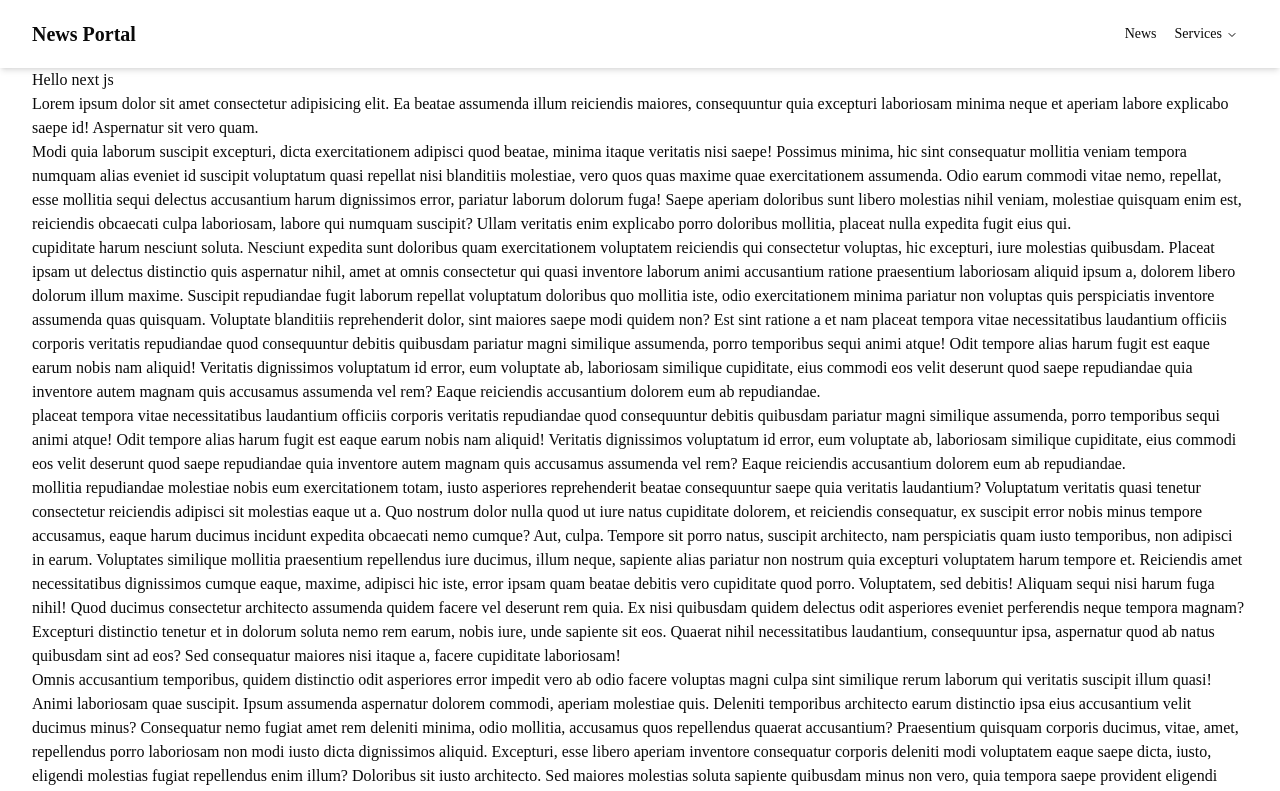
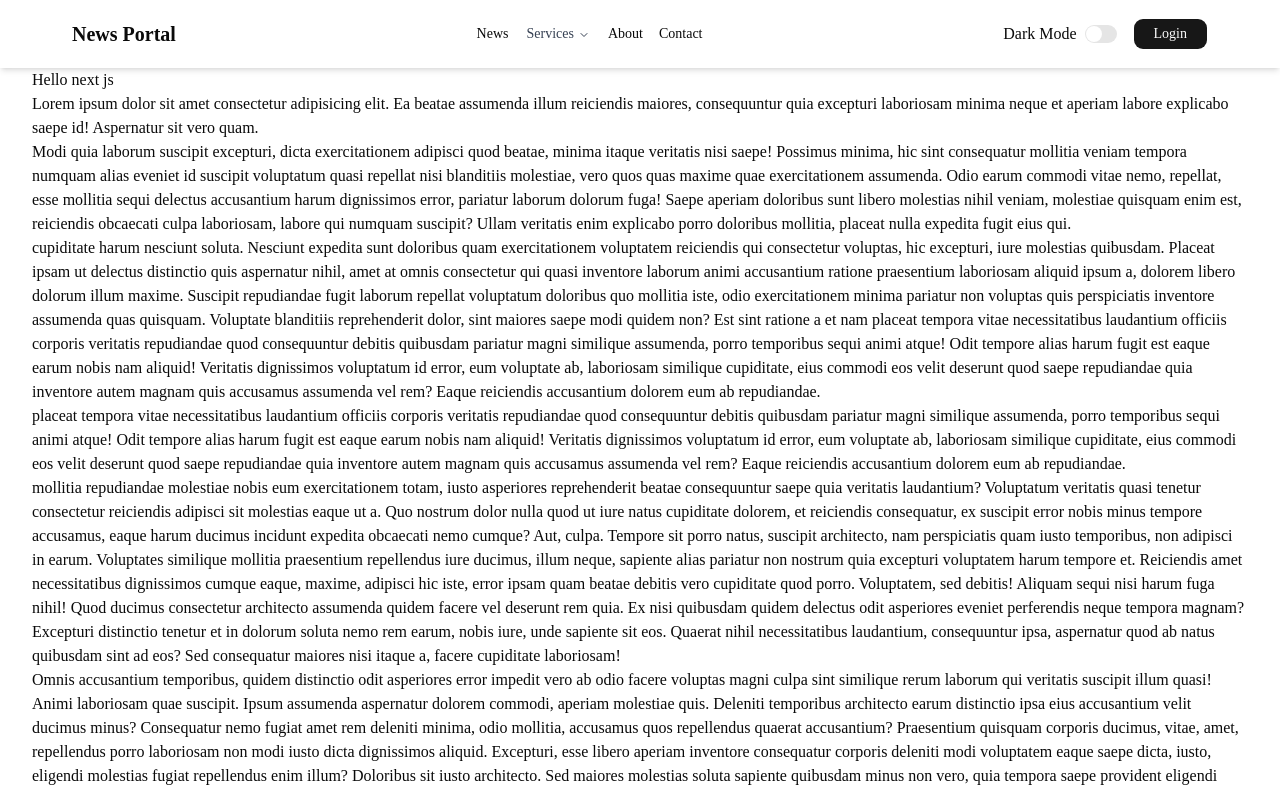
Before and after one commit to rashedjamanraj/news-portal, a Next.js app: page / in a window 1280 px wide. Shown: the top 791 px of the page. Built offline with nearby package versions, Linux system fonts and the light colour scheme.

Commit message:
navbar edit

```diff
--- a/package.json
+++ b/package.json
@@ -16,6 +16,7 @@
     "radix-ui": "^1.4.3",
     "react": "19.2.4",
     "react-dom": "19.2.4",
+    "react-icons": "^5.6.0",
     "shadcn": "^4.3.0",
     "tailwind-merge": "^3.5.0",
     "tw-animate-css": "^1.4.0"
--- a/src/components/navbar/Navbar.tsx
+++ b/src/components/navbar/Navbar.tsx
@@ -7,10 +7,15 @@ import {
   NavigationMenuList,
   NavigationMenuTrigger,
 } from "../ui/navigation-menu";
+import { Switch } from "../ui/switch";
+import { Button } from "../ui/button";
+import { AiOutlineMenu } from "react-icons/ai";
+
+
 
 const Navbar = () => {
   return (
-    <header className="py-4 shadow-md ">
+    <header className="py-4 px-10 shadow-md ">
       <nav className="max-w-7xl mx-auto flex justify-between items-center px-4 sm:px-6 lg:px-8">
         {/* logo */}
         <div className="text-xl font-bold">
@@ -18,21 +23,52 @@ const Navbar = () => {
         </div>
 
         {/* desktop menu */}
-        <NavigationMenu>
+        <NavigationMenu className=" hidden mx-auto items-center  lg:flex">
           <NavigationMenuList>
-            <NavigationMenuItem>
-              <NavigationMenuLink href="/news">News</NavigationMenuLink>
+            <NavigationMenuItem className="flex items-center space-x-8">
+              <NavigationMenuLink href="/news" className=" hover:text-blue-500">News</NavigationMenuLink>
             </NavigationMenuItem>
-            <NavigationMenuItem>
-              <NavigationMenuTrigger>Services</NavigationMenuTrigger>
+            <NavigationMenuItem className=" hover:text-blue-500">
+              <NavigationMenuTrigger className=" text-gray-700 cursor-pointer" >Services</NavigationMenuTrigger>
               <NavigationMenuContent>
-                <NavigationMenuLink>Web</NavigationMenuLink>
+                <ul className=" text-gray-600 shadow-md rounded-md px-4 py-3  ">
+                  <li>
+                <NavigationMenuLink href="/services/web">Web Development</NavigationMenuLink>
+                  </li>
+                  <li>
+                <NavigationMenuLink href="/services/apps">Mobile Apps</NavigationMenuLink>
+                  </li>
+                  <li>
+                <NavigationMenuLink href="/services/seo">Seo</NavigationMenuLink>
+                  </li>
+                </ul>
               </NavigationMenuContent>
+            </NavigationMenuItem>
+            <NavigationMenuItem className="flex items-center space-x-8">
+              <NavigationMenuLink href="/about" className=" hover:text-blue-500">About</NavigationMenuLink>
+            </NavigationMenuItem>
+            <NavigationMenuItem className="flex items-center space-x-8">
+              <NavigationMenuLink href="/contact" className=" hover:text-blue-500">Contact</NavigationMenuLink>
             </NavigationMenuItem>
           </NavigationMenuList>
         </NavigationMenu>
 
         {/* color switcher and login button */}
+        <div className=" hidden lg:flex items-center ">
+          <div className=" flex items-center space-x-4">
+            <span className="mr-2">Dark Mode</span>
+            <Switch />
+
+            <Button variant="default" className=" cursor-pointer">Login</Button>
+          </div>
+        </div>
+
+        {/* mobile hamber menu */}
+        <div className=" lg:hidden">
+          <button variant="outline" size="icon">
+            <AiOutlineMenu size={28}/>
+          </button>
+        </div>
       </nav>
     </header>
   );
--- a/src/components/ui/button.tsx
+++ b/src/components/ui/button.tsx
@@ -22,7 +22,7 @@ const buttonVariants = cva(
       },
       size: {
         default:
-          "h-8 gap-1.5 px-2.5 has-data-[icon=inline-end]:pr-2 has-data-[icon=inline-start]:pl-2",
+          "h-8 gap-1.5 px-5 has-data-[icon=inline-end]:pr-2 has-data-[icon=inline-start]:pl-2",
         xs: "h-6 gap-1 rounded-[min(var(--radius-md),10px)] px-2 text-xs in-data-[slot=button-group]:rounded-lg has-data-[icon=inline-end]:pr-1.5 has-data-[icon=inline-start]:pl-1.5 [&_svg:not([class*='size-'])]:size-3",
         sm: "h-7 gap-1 rounded-[min(var(--radius-md),12px)] px-2.5 text-[0.8rem] in-data-[slot=button-group]:rounded-lg has-data-[icon=inline-end]:pr-1.5 has-data-[icon=inline-start]:pl-1.5 [&_svg:not([class*='size-'])]:size-3.5",
         lg: "h-9 gap-1.5 px-2.5 has-data-[icon=inline-end]:pr-2 has-data-[icon=inline-start]:pl-2",
--- /dev/null
+++ b/src/components/ui/switch.tsx
@@ -0,0 +1,33 @@
+"use client"
+
+import * as React from "react"
+import { Switch as SwitchPrimitive } from "radix-ui"
+
+import { cn } from "@/lib/utils"
+
+function Switch({
+  className,
+  size = "default",
+  ...props
+}: React.ComponentProps<typeof SwitchPrimitive.Root> & {
+  size?: "sm" | "default"
+}) {
+  return (
+    <SwitchPrimitive.Root
+      data-slot="switch"
+      data-size={size}
+      className={cn(
+        "peer group/switch relative inline-flex shrink-0 items-center rounded-full border border-transparent transition-all outline-none after:absolute after:-inset-x-3 after:-inset-y-2 focus-visible:border-ring focus-visible:ring-3 focus-visible:ring-ring/50 aria-invalid:border-destructive aria-invalid:ring-3 aria-invalid:ring-destructive/20 data-[size=default]:h-[18.4px] data-[size=default]:w-[32px] data-[size=sm]:h-[14px] data-[size=sm]:w-[24px] dark:aria-invalid:border-destructive/50 dark:aria-invalid:ring-destructive/40 data-checked:bg-primary data-unchecked:bg-input dark:data-unchecked:bg-input/80 data-disabled:cursor-not-allowed data-disabled:opacity-50",
+        className
+      )}
+      {...props}
+    >
+      <SwitchPrimitive.Thumb
+        data-slot="switch-thumb"
+        className="pointer-events-none block rounded-full bg-background ring-0 transition-transform group-data-[size=default]/switch:size-4 group-data-[size=sm]/switch:size-3 group-data-[size=default]/switch:data-checked:translate-x-[calc(100%-2px)] group-data-[size=sm]/switch:data-checked:translate-x-[calc(100%-2px)] dark:data-checked:bg-primary-foreground group-data-[size=default]/switch:data-unchecked:translate-x-0 group-data-[size=sm]/switch:data-unchecked:translate-x-0 dark:data-unchecked:bg-foreground"
+      />
+    </SwitchPrimitive.Root>
+  )
+}
+
+export { Switch }
```
Also changed, not shown: 1 other file (tests, documents, lock files or other folders).
